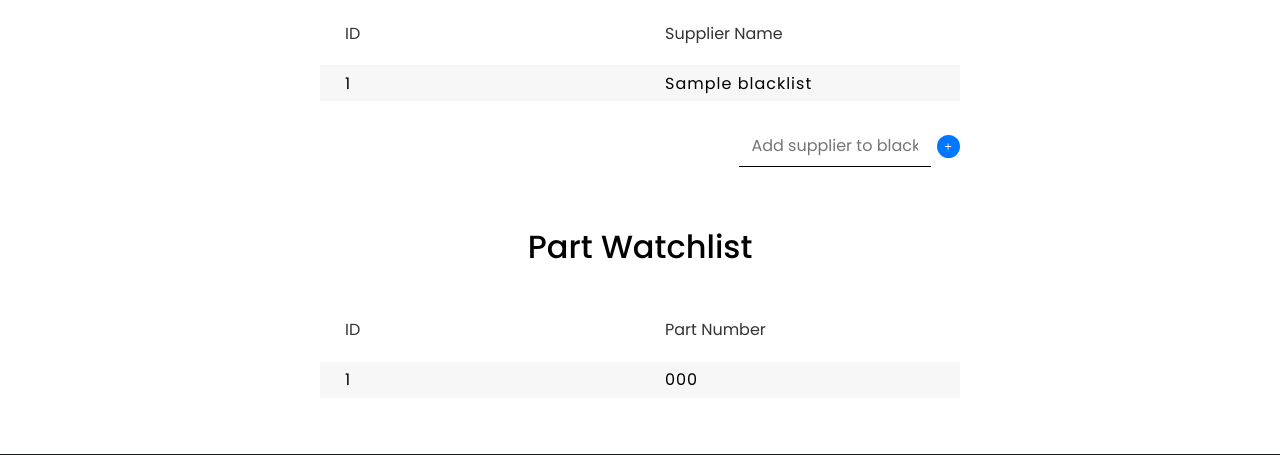
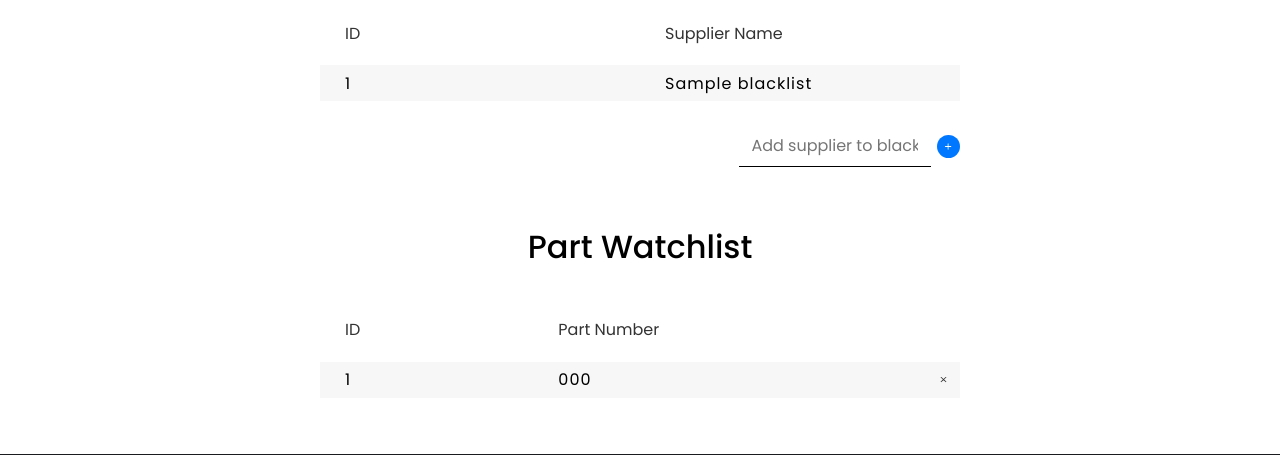
Before and after one commit to tomalexsmith/Stocsus, a Flask app: page /dashboard in a window 1280 px wide. Shown: the part 686-1141 px from the top of the page. Run offline with Flask 2, Linux system fonts and the light colour scheme; a user stored in the database is signed in; tables that the repository leaves empty hold one stand-in row (values such as "Sample post"); some libraries are stand-ins or nearby versions.

Commit message:
Add button to remove items from watchlist

```diff
--- a/templates/dashboard.html
+++ b/templates/dashboard.html
@@ -108,10 +108,20 @@
                         <th>ID</th>
                         <th>Part Number</th>
                     </tr>
-                {% for w in watchlist  %}
+                    {% for w in watchlist %}
                         <tr>
                             <td>{{ w.id }}</td>
                             <td>{{ w.part_number }}</td>
+                            <td class="watchlist_button_row">
+                                <div class="button_container">
+                                    <img src="{{ url_for('static', filename='icons/x.svg') }}" alt="check">
+                                    <form method="POST">
+                                        <button type="submit" name="remove_watchlist" value="{{ w.part_number }}"
+                                                formmethod="POST">
+                                        </button>
+                                    </form>
+                                </div>
+                            </td>
                         </tr>
                     {% endfor %}
                 </table>
```
Lines whose indentation alone changed are shown as unchanged.
